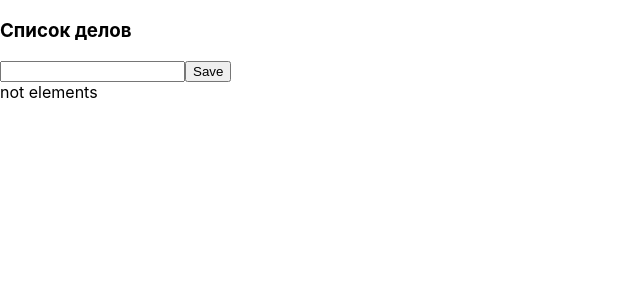
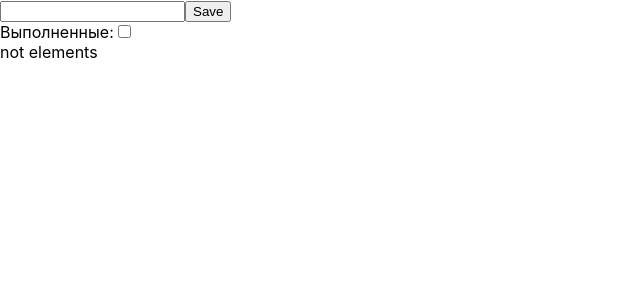
Before and after one commit to Ninel-Zabaykina/907sv-lab3, a React (Create React App) app: page / in a window 1280 px wide. Shown: the top 300 px of the page, without its empty margins (0-640 px from the left). Built offline with nearby package versions, Linux system fonts and the light colour scheme.

Commit message:
+ Store changed App.js

```diff
--- a/src/App.js
+++ b/src/App.js
@@ -2,14 +2,44 @@ import React, { useState } from 'react';
 import './App.css';
 import Form from './components/Form';
 import List from './components/List';
+import reducer, { ACTION_TYPES, filteredList } from './Store';
 
 function App() {
   const [list, setList] = useState([]);
+  const [mark, setMark] = useState(false);
 
-  function add(value) {
+    function dispatch(action) {
+        const newList = reducer(action, list);
+        setList(newList);
+    }
+
+    return (
+        <>
+            <Form
+                handleSubmit={value =>
+                    dispatch({
+                        type: ACTION_TYPES.ADD,
+                        payload: value
+                    })
+                }
+            />
+            <div>
+                <label>
+                    Выполненные:
+                    <input checked={mark} onChange={() => setMark(!mark)} type="checkbox" />
+                </label>
+            </div>
+            <List list={filteredList({ list, mark })} dispatch={dispatch} />
+        </>
+    );
+}
+export default App;
+
+  /*function add(value) {
     const newEl = {
       id: Math.random().toString(),
-      text: value
+      text: value,
+      isChecked: false
     };
     setList([...list, newEl]);
   }
@@ -26,6 +56,4 @@ function App() {
         <List list={list} deleteHandler={index => del(index)} />
       </>
   );
-}
-
-export default App;
+}*/
--- a/src/Store.js
+++ b/src/Store.js
@@ -0,0 +1,52 @@
+import ListItem from "./components/ListItem";
+
+export const ACTION_TYPES = {
+    ADD: 'add',
+    DELETE: 'del',
+    EDIT: 'edit',
+    CHECKED: 'checked'
+};
+export const initialState = [];
+
+/**
+ * @param {type: string, payload: any} action
+ * @param prevState
+ */
+export default function reducer(action, prevState = initialState) {
+    switch (action.type) {
+        case ACTION_TYPES.ADD: {
+            const newEl = {
+                id: Math.random().toString(),
+                title: action.payload,
+                isChecked: false
+            }
+            return ([...prevState, newEl]);
+        }
+        case ACTION_TYPES.DELETE: {
+            return([...prevState.filter(list => list.id !== action.payload)]);
+        }
+        case ACTION_TYPES.EDIT: {
+            return [...prevState.map(function (list) {
+                if (list.id === action.payload.id) {
+                    return {...list, text: action.payload.text};
+                }
+                return list;
+            })];
+        }
+        case ACTION_TYPES.CHECKED: {
+            return [...prevState.map(function (list) {
+                if (list.id === action.payload) {
+                    return {...list, isChecked: !list.isChecked};
+                }
+                return list;
+            })];
+        }
+        default: return [...prevState];
+    }
+}
+
+export function filteredList({ list, mark }) {
+    if (!mark) return list;
+
+    return list.filter(ListItem => ListItem.isChecked);
+}
```
